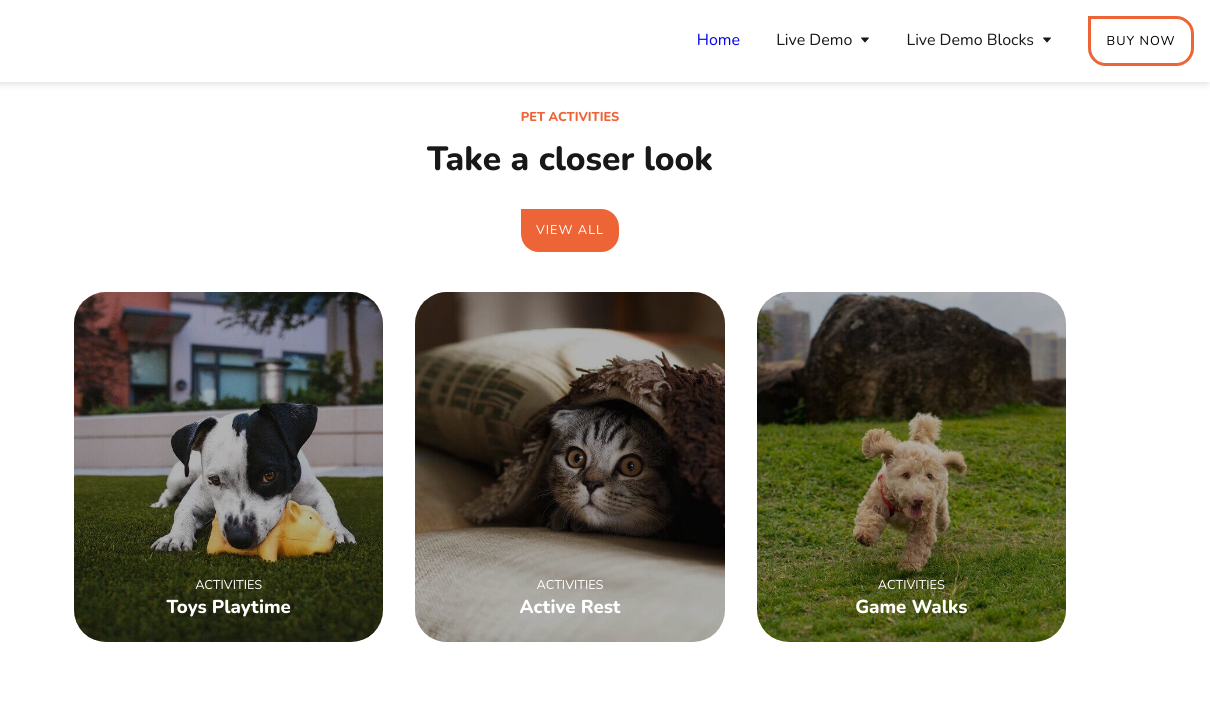
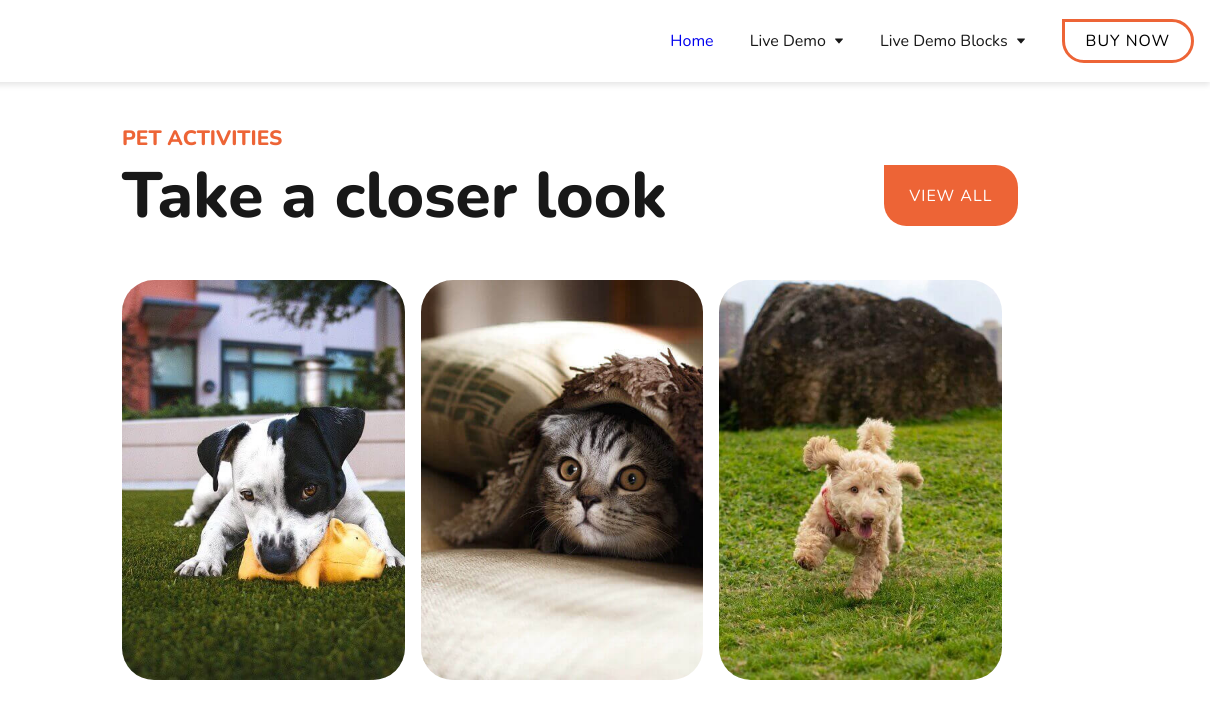
Before and after one commit to patifusa-20/202210-W2-E3-patricia-rufino, a website: page index.html in a window 1280 px wide. Shown: the full height of the page, 70-1280 px from the left. Drawn offline with nearby package versions, Linux system fonts and the light colour scheme.

Commit message:
Add mediaqueries in a few selectors

```diff
--- a/styles.css
+++ b/styles.css
@@ -49,10 +49,18 @@ body {
     padding: 1em 1.2em;
     letter-spacing: 1px;
     border-radius: 0 1.4em 1.4em;
+    cursor: pointer;
+}
+@media screen and (min-width: 768px) {
+    .btn {
+        font-size: 1rem;
+        padding: 1.2em 1.6em;
+    }
 }
 
 .btn-outline {
     border: 3px solid #ed6436;
+    padding: 0.5rem 1.3rem;
 }
 
 .btn-solid {
@@ -71,6 +79,10 @@ header {
     padding: 1em;
     background-color: var(--on-color);
     box-shadow: 0px 3px 6px rgba(0, 0, 0, 0.1);
+}
+
+nav li {
+    cursor: pointer;
 }
 
 @media screen and (min-width: 768px) {
@@ -127,15 +139,36 @@ main h1 {
     color: var(--primary-color);
 }
 
+@media screen and (min-width: 768px) {
+    main h1 {
+        font-size: 1.3rem;
+        text-align: left;
+    }
+}
+
+@media screen and (min-width: 768px) {
+    .subtitle-group {
+        display: flex;
+        justify-content: space-between;
+        align-items: center;
+    }
+}
+
 main h2 {
     margin: 0.3em auto 0.8em;
     font-size: 2.1rem;
     color: var(--text-color);
 }
+@media screen and (min-width: 768px) {
+    main h2 {
+        font-size: 4rem;
+        margin: 0;
+    }
+}
 
 @media screen and (min-width: 768px) {
     section {
-        max-width: 80%;
+        max-width: 70%;
         margin: auto;
     }
 }
@@ -173,7 +206,14 @@ main h2 {
 
 @media screen and (min-width: 768px) {
     .card {
-        min-height: 350px;
+        min-height: 400px;
+        justify-content: center;
+    }
+    .card:first-child {
+        margin-left: 0;
+    }
+    .card:last-child {
+        margin-left: 0;
     }
 }
 
@@ -185,6 +225,17 @@ main h2 {
     width: 100%;
     border-radius: 2em;
     background-color: rgba(0, 0, 0, 0.3);
+}
+@media screen and (min-width: 768px) {
+    .card::after {
+        content: "";
+        opacity: 0;
+        transition: opacity 1s;
+    }
+    .card:hover::after {
+        content: "";
+        opacity: 1;
+    }
 }
 
 .card-sec1-01 {
@@ -200,6 +251,16 @@ main h2 {
 .card > * {
     z-index: 1;
 }
+@media screen and (min-width: 768px) {
+    .card > * {
+        opacity: 0;
+        transition: opacity 1s;
+    }
+    .card:hover > * {
+        opacity: 1;
+    }
+}
+
 .card p {
     font-size: 0.8rem;
 }
```
